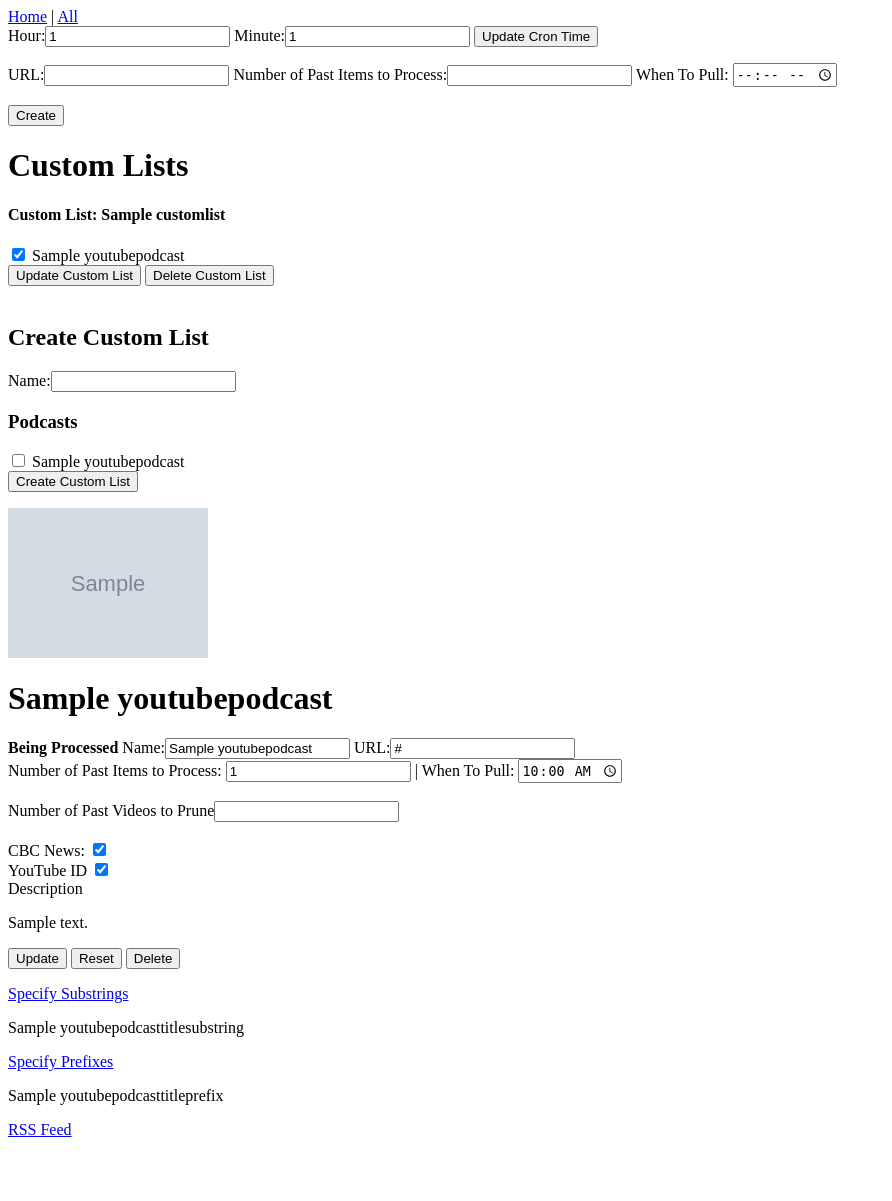
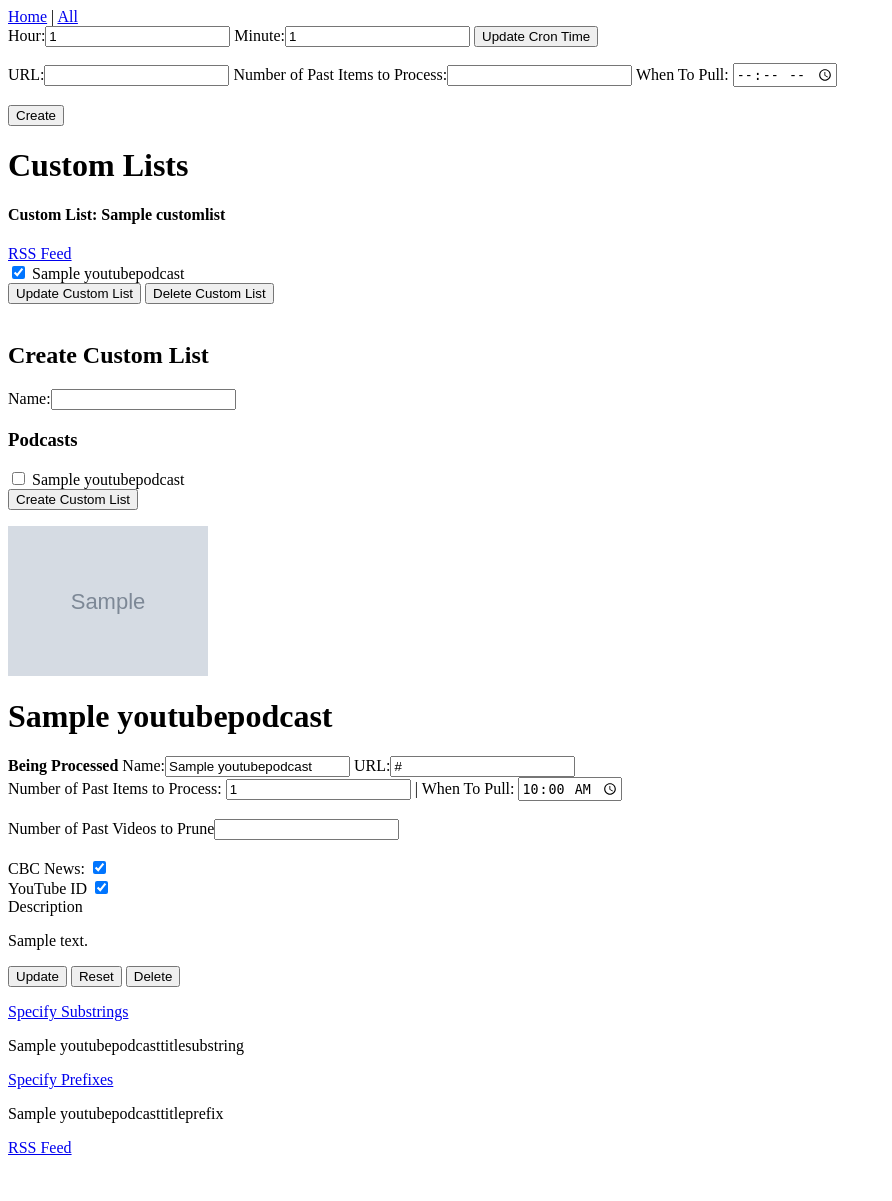
Before and after one commit to modernNeo/podcasts, a Django app: page / in a window 1280 px wide. Shown: the whole page, without its empty margins (0-892 px from the left). Before the commit the page ends 1137 px from the top, so only its background shows below. Run offline with Django 5.2, Linux system fonts and the light colour scheme; tables that the repository leaves empty hold one stand-in row (values such as "Sample post"); grey boxes marked "Sample" are stand-in pictures; parts of the project's set-up code (start-up, migrations or seed data) failed here and were passed over.

Commit message:
fixing reference

```diff
--- a/podcasts_site/podcasts/templates/podcasts/index.html
+++ b/podcasts_site/podcasts/templates/podcasts/index.html
@@ -22,8 +22,8 @@
     {% csrf_token %}
      <input type="number" name="custom_list_id" value="{{ custom_list.list_info.id }}" hidden>
     <h4>{{ custom_list.list_info }}</h4>
-    {%  if custom_list.rss_feed_available %}
-        <a href="{{ podcast.http_feed_location }}" target="_blank">RSS Feed</a><br>
+    {%  if custom_list.list_info.rss_feed_available %}
+        <a href="{{ custom_list.list_info.http_feed_location }}" target="_blank">RSS Feed</a><br>
     {%  endif %}
     {% for podcast in podcasts %}
         <input type="checkbox" {%  if podcast.frontend_name in custom_list.podcast_names %}  checked {%  endif %} name="[checked_podcasts]{{ podcast.frontend_name }}" value="{{ podcast.id }}">
```
